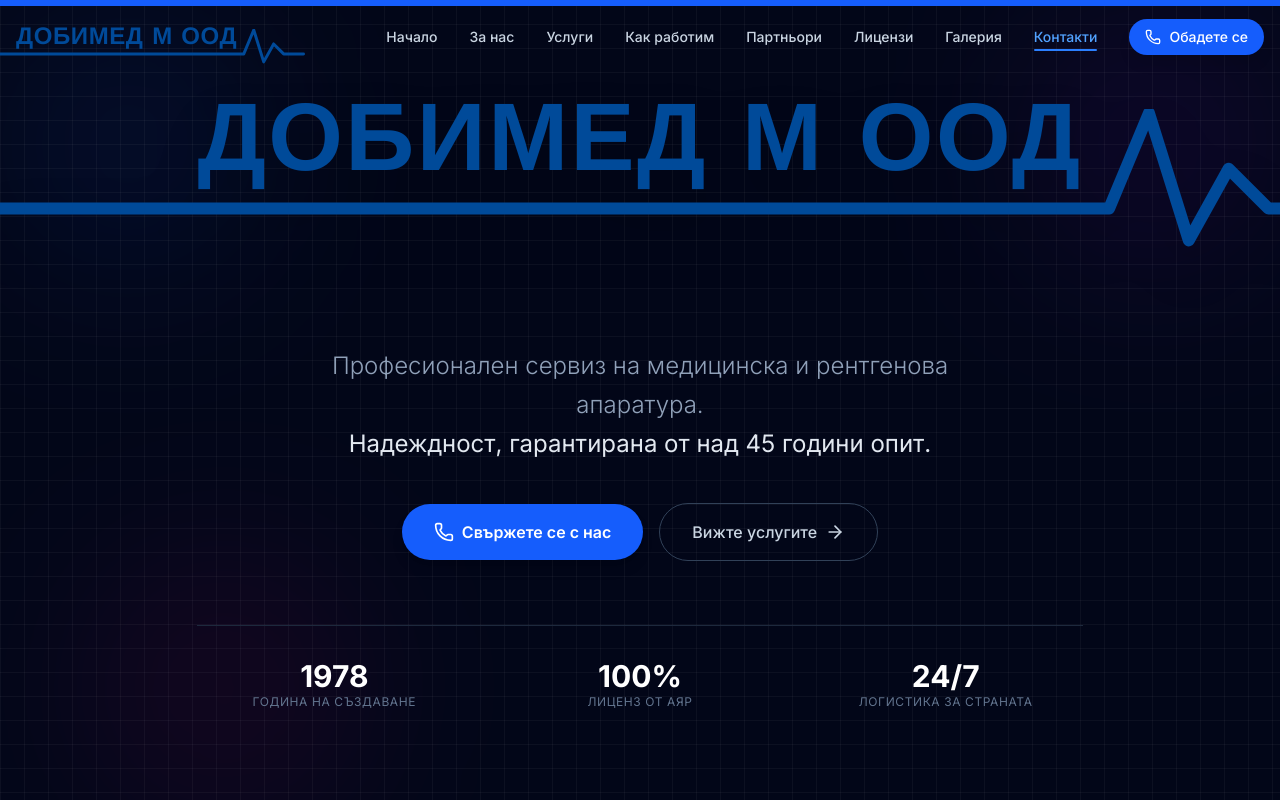
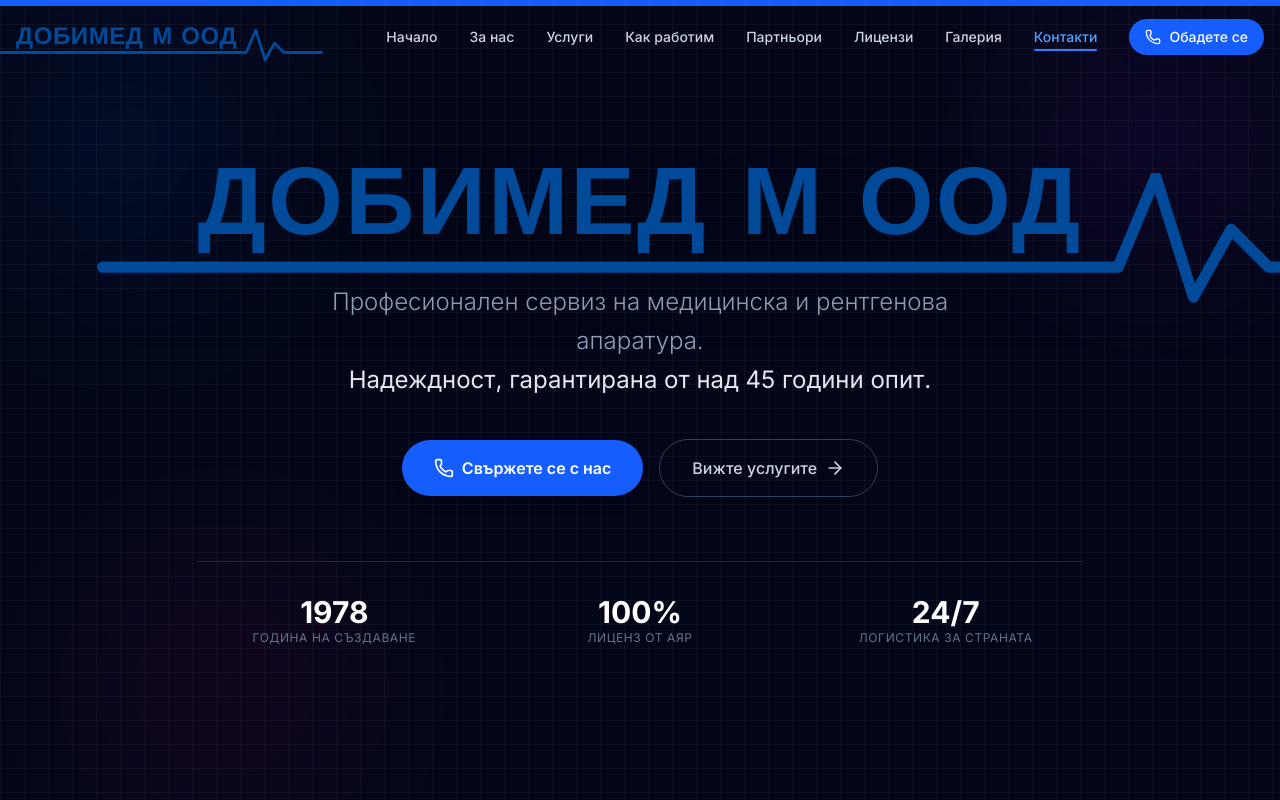
Before and after one commit to Veselin15/DobimedM-Webpage, a Next.js app in the folder dobimed-site/: page / in a window 1280 px wide. Shown: the top 800 px of the page. Built offline with nearby package versions, Linux system fonts and the light colour scheme.

Commit message:
logo created and added to the page

```diff
--- a/dobimed-site/components/Hero.tsx
+++ b/dobimed-site/components/Hero.tsx
@@ -19,15 +19,14 @@ export default function Hero() {
 
       <div className="relative z-10 max-w-4xl mx-auto mt-16 md:mt-0">
 
-        {/* --- 3. ЗАГЛАВИЕ (ЛОГО) --- */}
-        <motion.div
+        {/* --- 3. ЗАГЛАВИЕ --- */}
+<motion.div
           initial={{ opacity: 0, y: 20 }}
           animate={{ opacity: 1, y: 0 }}
           transition={{ duration: 0.8, delay: 0.2 }}
-          // ПРОМЯНА ТУК: Увеличихме mb-8 на mb-24 (за мобилни) и md:mb-40 (за десктоп),
-          // за да има място за кардиограмата, която виси надолу.
-          className="mb-24 md:mb-40 flex justify-center"
+          className="mb-8 flex justify-center"
         >
+          {/* Тук задаваме огромния размер на логото */}
           <Logo className="text-5xl sm:text-6xl md:text-8xl text-white drop-shadow-2xl" />
         </motion.div>
 
--- a/dobimed-site/components/Logo.tsx
+++ b/dobimed-site/components/Logo.tsx
@@ -18,30 +18,27 @@ export default function Logo({className = ""}: LogoProps) {
                     fontFamily: 'Arial Black, "Helvetica Neue", Helvetica, sans-serif'
                 }}
             >
-        ДОБИМЕД М ООД
-      </span>
+                ДОБИМЕД М ООД
+            </span>
 
             {/* Кардиограма */}
             <svg
-                // Увеличихме ширината на 180%, за да изнесем чупката много по-надясно
-                className="absolute left-0 w-[180%] h-auto pointer-events-none z-0"
+                // Намалихме ширината леко на 170% и оправихме позицията
+                className="absolute left-0 w-[170%] h-auto pointer-events-none z-0"
                 style={{
                     top: '0.2em',
                     color: logoColor,
-                    left: '-23%',
+                    // Намалихме изместването наляво от -23% на -15%, за да не се реже на мобилни
+                    left: '-15%',
                 }}
-                // Разширихме viewBox-а (400), за да побере по-дългата линия
                 viewBox="0 0 400 50"
                 fill="none"
                 xmlns="http://www.w3.org/2000/svg"
                 preserveAspectRatio="none"
             >
                 <path
-                    // ПРОМЕНИТЕ:
-                    // 1. H280: Удължихме правата линия (преди беше 225). Текстът свършва около 220, така че 280 е доста след него.
-                    // 2. strokeWidth="3": Намалихме дебелината (беше 5).
-                    // 3. Пийковете са преместени съответно надясно (290-320).
-                    d="M0 25 H280 L290 1 L300 33 L310 15 L320 25 H340"
+                    // Леко скъсихме началото на линията и пийковете, за да паснат на новото позициониране
+                    d="M10 25 H280 L290 1 L300 33 L310 15 L320 25 H360"
                     stroke="currentColor"
                     strokeWidth="3"
                     strokeLinecap="round"
```
